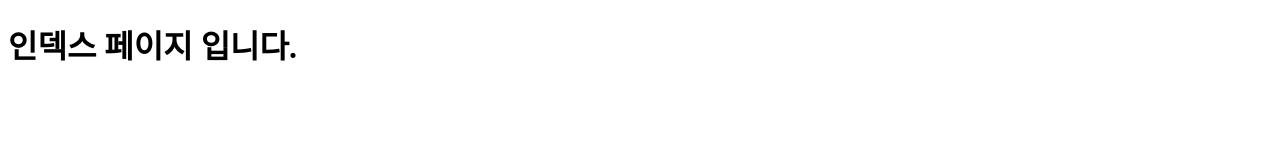
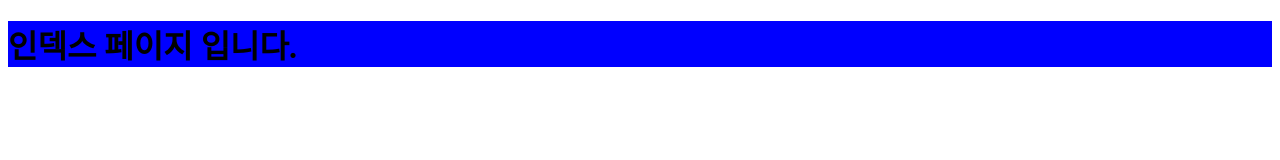
Before and after one commit to KangSena/html, a plain HTML site: page index.html in a window 1280 px wide. Drawn offline with Linux system fonts and the light colour scheme.

Commit message:
h1 color changed

```diff
--- a/index.html
+++ b/index.html
@@ -5,6 +5,11 @@
     <meta http-equiv="X-UA-Compatible" content="IE=edge">
     <meta name="viewport" content="width=device-width, initial-scale=1.0">
     <title>index.html</title>
+    <style>
+        h1{
+            background-color: blue;
+        }
+    </style>
 </head>
 <body>
     <h1>인덱스 페이지 입니다.</h1>
```
